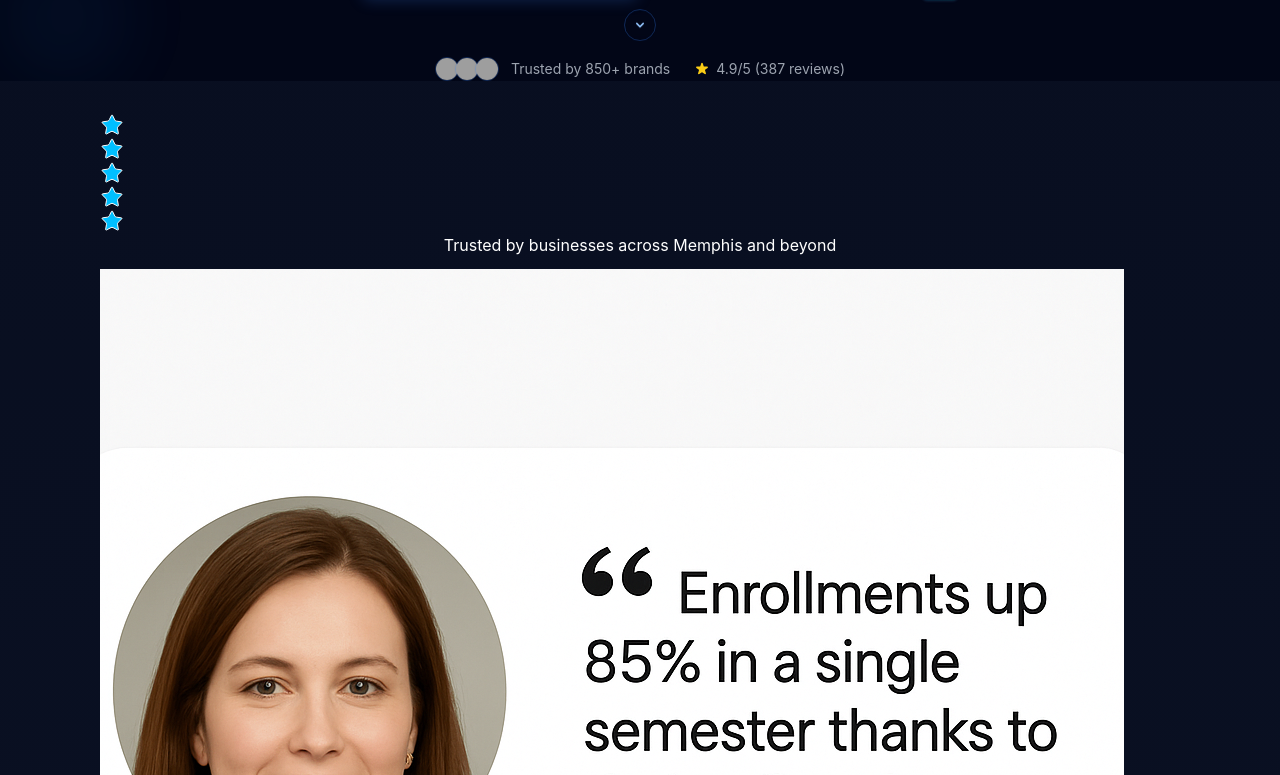
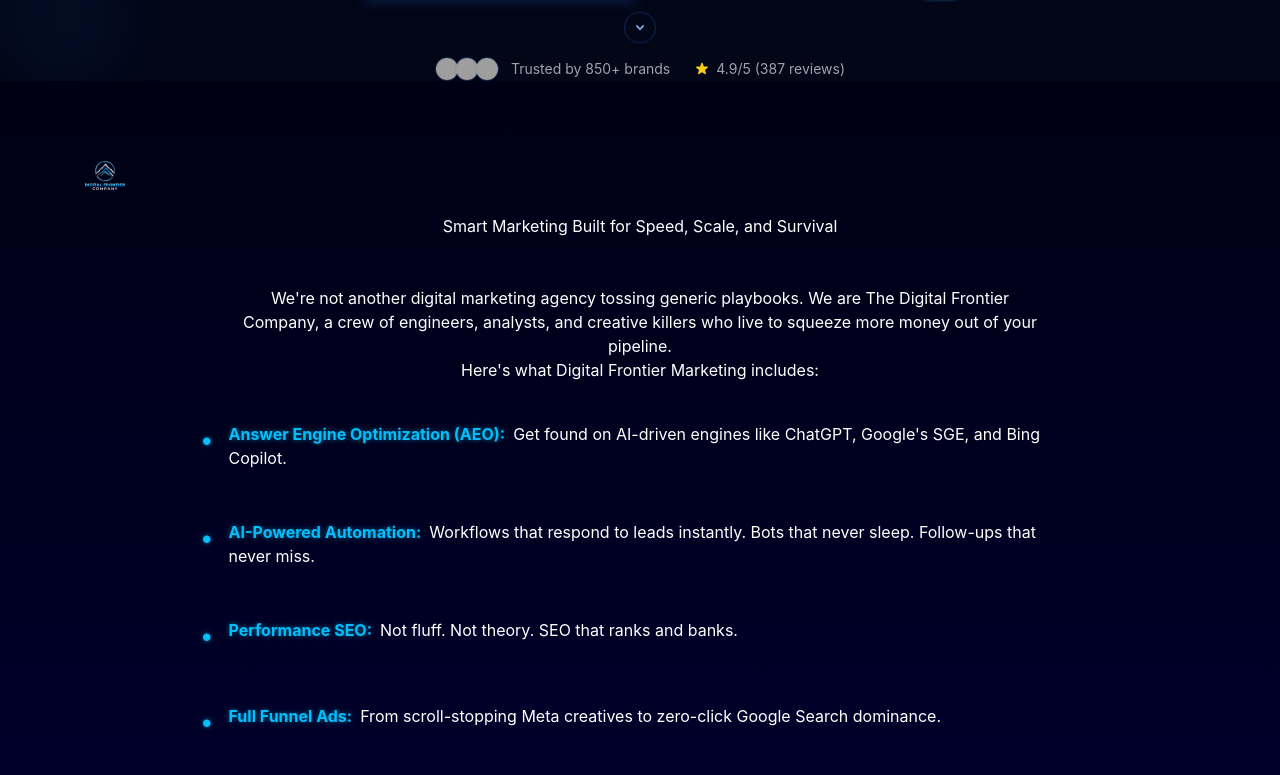
Before and after one commit to Digital-Frontier-Company/digitalfrontiermakeover, a React (Vite) app: page / in a window 1280 px wide. Shown: the part 885-1660 px from the top of the page. Built offline with nearby package versions, Linux system fonts and the light colour scheme; grey boxes are pictures that could not be loaded.

Commit message:
Code edited in Lovable Code Editor
Edited UI in Lovable

```diff
--- a/src/pages/Index.tsx
+++ b/src/pages/Index.tsx
@@ -135,14 +135,6 @@ const Index = () => {
         </div>
       </section>
 
-      {/* TESTIMONIALS SECTION - PROPERLY SIZED */}
-      <div id="testimonials" className="py-8 bg-gradient-to-b from-slate-900/50 to-slate-800/50">
-        <div className="container mx-auto px-4">
-          <div className="max-w-6xl mx-auto">
-            <TestimonialsSection />
-          </div>
-        </div>
-      </div>
 
       {/* SMART MARKETING SECTION */}
       <section className="df-smart-marketing">
```
